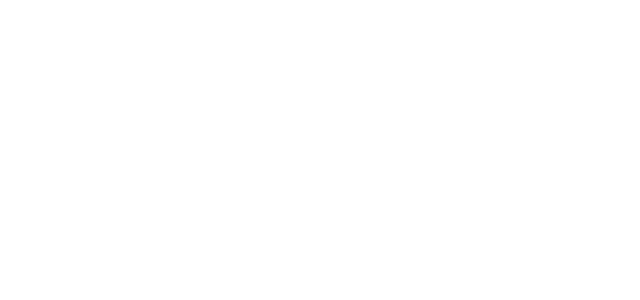
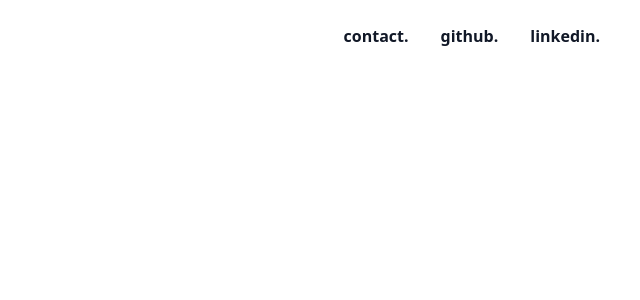
Before and after one commit to jrero99/portfolio, a React (Create React App) app: page / in a window 1280 px wide. Shown: the top 300 px of the page, without its empty margins (640-1280 px from the left). Built offline with nearby package versions, Linux system fonts and the light colour scheme.

Commit message:
finish header

```diff
--- a/src/App.css
+++ b/src/App.css
@@ -28,6 +28,7 @@
   color: #61dafb;
 }
 
+
 @keyframes App-logo-spin {
   from {
     transform: rotate(0deg);
--- a/src/App.js
+++ b/src/App.js
@@ -1,10 +1,10 @@
 import './App.css';
-
+import Header from './components/Header'
 function App() {
   return (
-    <div>
-
-    </div>
+    <>
+      <Header />
+    </>
   );
 }
 
--- /dev/null
+++ b/src/Index.css
@@ -0,0 +1,8 @@
+@tailwind base;
+@tailwind components;
+@tailwind utilities;
+
+html {
+    line-height: 1.5;
+    scroll-behavior: smooth;
+}
--- /dev/null
+++ b/src/components/Header.js
@@ -0,0 +1,29 @@
+import { BsGithub, BsLinkedin } from "react-icons/bs";
+
+const Header = () => {
+  return (
+    <header className="absolute w-full right-0">
+      <nav className="h-20 py-2 px-6 max-w-screen-xl flex justify-end m-auto">
+        <ul className="flex">
+          <li className="flex">
+            <a className="flex text-gray-900 p-4 font-semibold text-base cursor-pointer hover:text-blue">
+              contact.
+            </a>
+          </li>
+          <li className="flex ">
+            <a className="flex text-gray-900 p-4 font-semibold text-base cursor-pointer hover:text-blue" href="https://github.com/jrero99" >
+              github.
+            </a>
+          </li>
+          <li className="flex">
+            <a className="flex text-gray-900 p-4 font-semibold text-base cursor-pointer hover:text-blue" href="https://www.linkedin.com/in/redondorodriguezjavier/" >
+              linkedin.
+            </a>
+          </li>
+        </ul>
+      </nav>
+    </header>
+  );
+};
+
+export default Header;
--- a/src/index.js
+++ b/src/index.js
@@ -1,5 +1,6 @@
 import React from 'react';
 import ReactDOM from 'react-dom/client';
+import './Index.css';
 import App from './App';
 
 const root = ReactDOM.createRoot(document.getElementById('root'));
```
